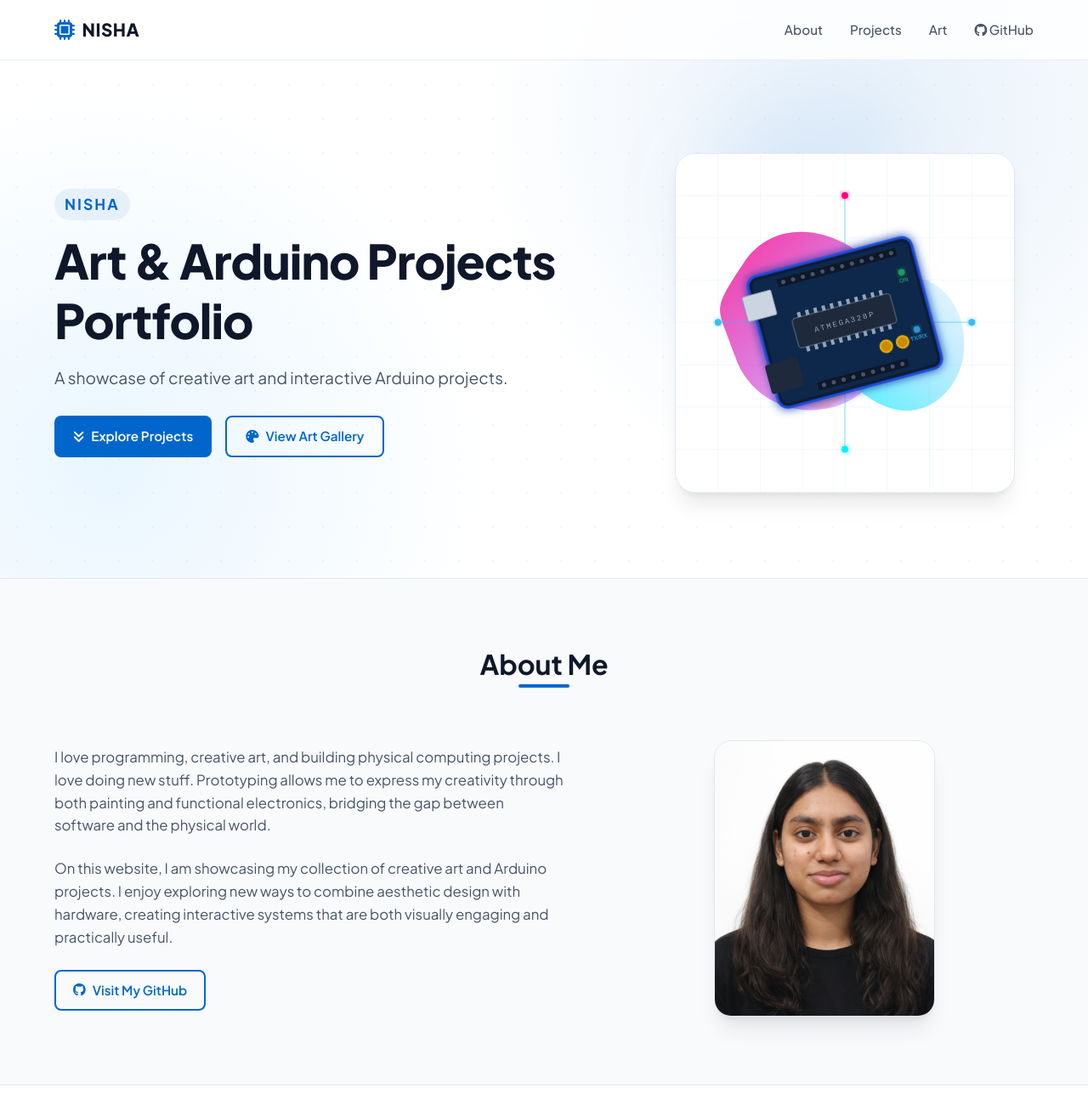
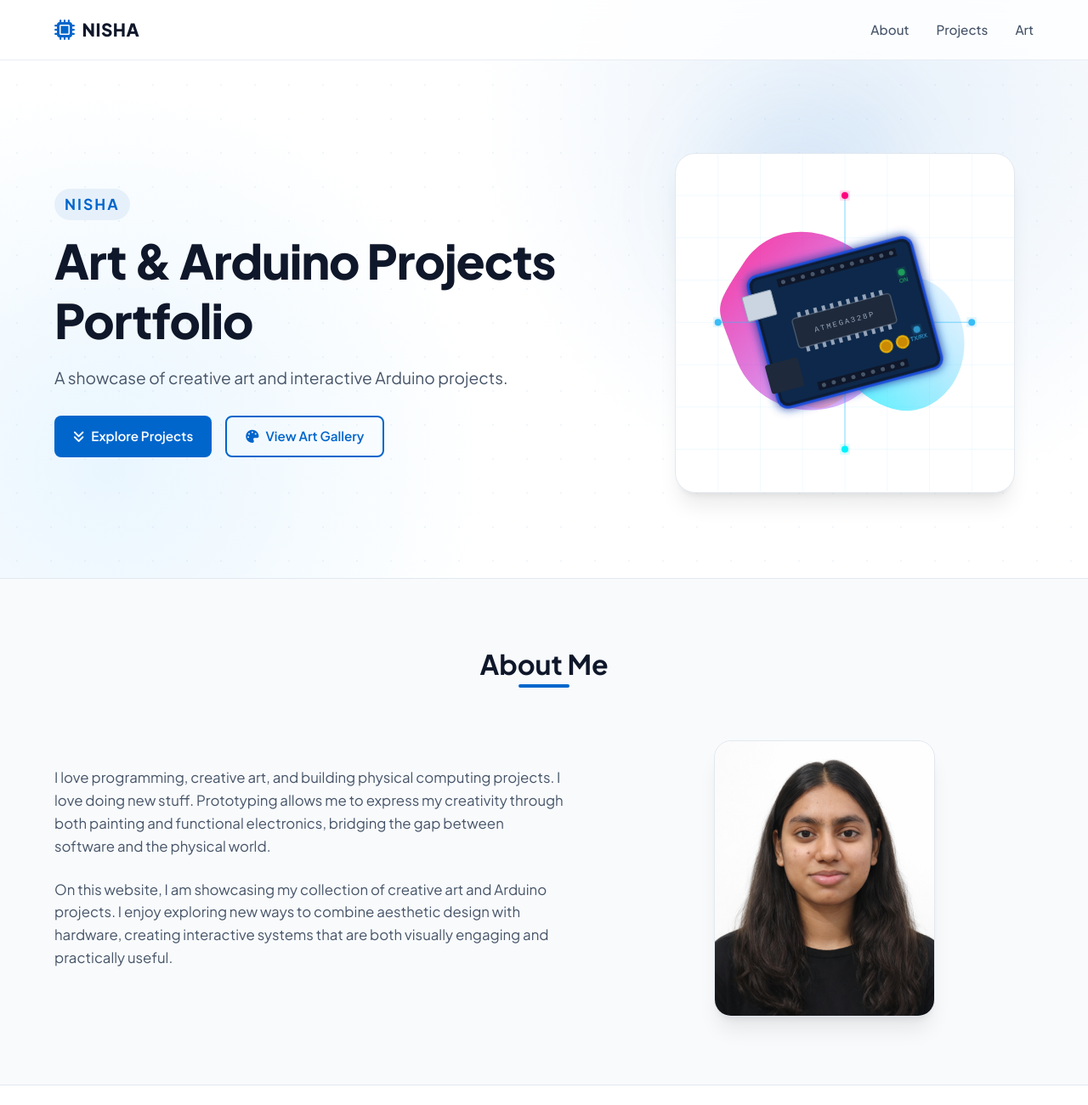
Before and after one commit to nishaa07/my-portfolio, a website: page index.html in a window 1280 px wide. Shown: the top 1300 px of the page at 85% size. Drawn offline with nearby package versions, Linux system fonts and the light colour scheme.

Commit message:
Remove GitHub links from the website

```diff
--- a/index.html
+++ b/index.html
@@ -38,7 +38,6 @@
         <a href="#about" class="active">About</a>
         <a href="#projects">Projects</a>
         <a href="#art">Art</a>
-        <a href="https://github.com/nishaa07" target="_blank" rel="noopener noreferrer"><i class="fa-brands fa-github"></i> GitHub</a>
       </nav>
       <div class="menu-toggle" id="menu-mobile-btn">
         <i class="fa-solid fa-bars"></i>
@@ -221,9 +220,6 @@
         <div class="about-text">
           <p>I love programming, creative art, and building physical computing projects. I love doing new stuff. Prototyping allows me to express my creativity through both painting and functional electronics, bridging the gap between software and the physical world.</p>
           <p>On this website, I am showcasing my collection of creative art and Arduino projects. I enjoy exploring new ways to combine aesthetic design with hardware, creating interactive systems that are both visually engaging and practically useful.</p>
-          <div style="margin-top: 20px;">
-            <a href="https://github.com/nishaa07" target="_blank" rel="noopener noreferrer" class="btn btn-outline" style="font-size: 0.95rem; padding: 10px 20px; display: inline-flex; align-items: center; gap: 8px;"><i class="fa-brands fa-github"></i> Visit My GitHub</a>
-          </div>
         </div>
 
         <!-- Profile Image Card -->
```
